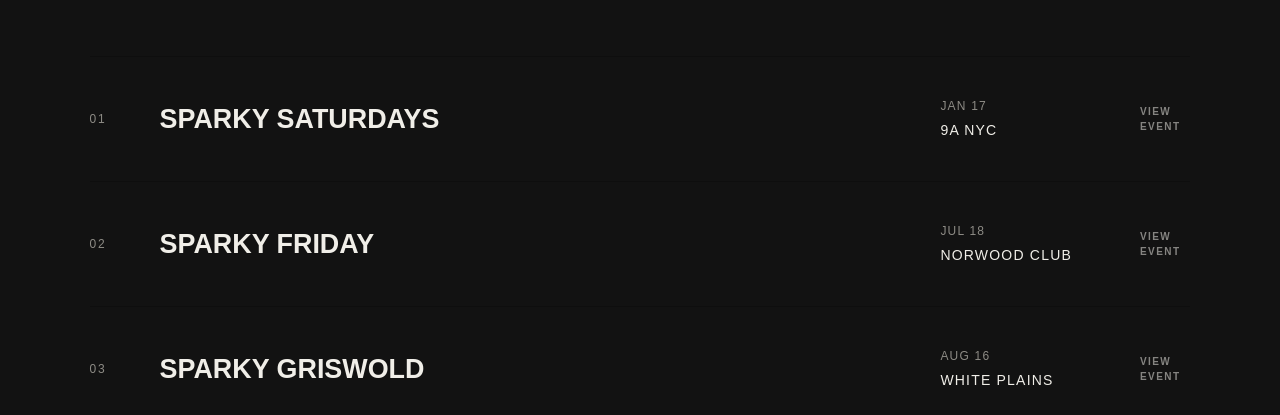
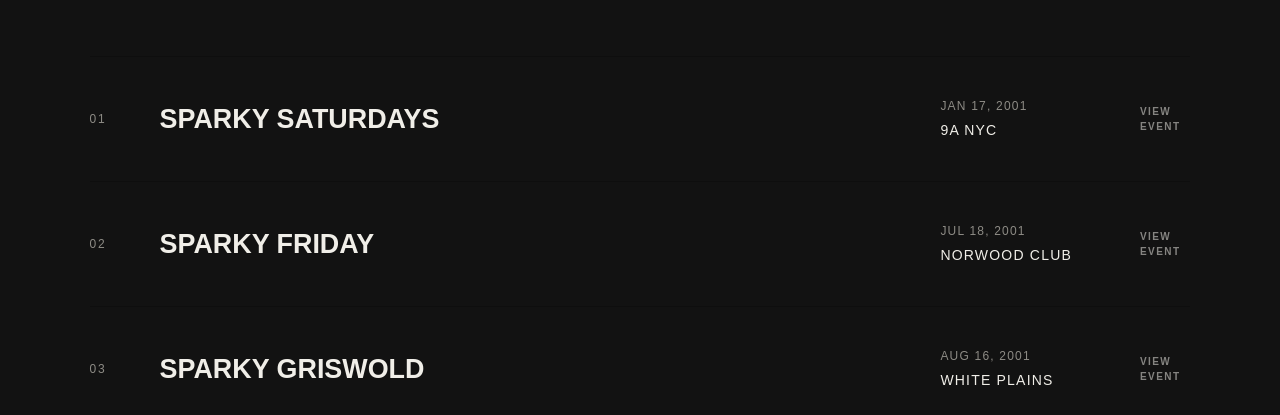
Before and after one commit to salpadoru/sparkygriswold, a Next.js app: page / in a window 1280 px wide. Shown: the part 4304-4719 px from the top of the page. Built offline with nearby package versions, Linux system fonts and the light colour scheme.

Commit message:
Use consistent event date formatting

```diff
--- a/app/page.tsx
+++ b/app/page.tsx
@@ -1,6 +1,7 @@
 import { ArrowDownRight, ArrowUpRight, Play } from "lucide-react";
 import { galleryImages, siteContent } from "@/lib/content";
 import { eventItems } from "@/lib/generatedEvents";
+import { formatEventDate } from "@/lib/events";
 
 const nav = ["ABOUT", "SERVICES", "CLIENTS", "EVENTS", "MUSIC", "GALLERY", "CONTACT"];
 
@@ -121,7 +122,7 @@ export default function Home() {
               <span>0{index + 1}</span>
               <strong>{event.title}</strong>
               <div className="event-meta">
-                <span>{event.date ?? "DATE TBC"}</span>
+                <span>{formatEventDate(event.date)}</span>
                 <span>{event.venue}</span>
               </div>
               <div className="event-action">
```
